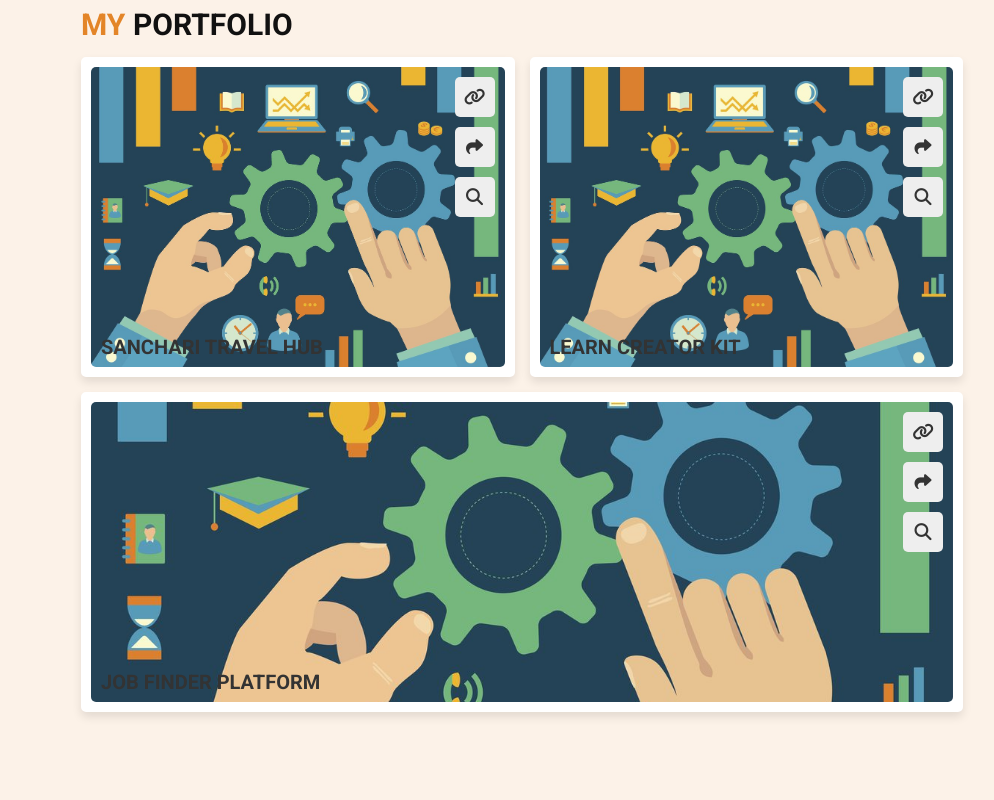
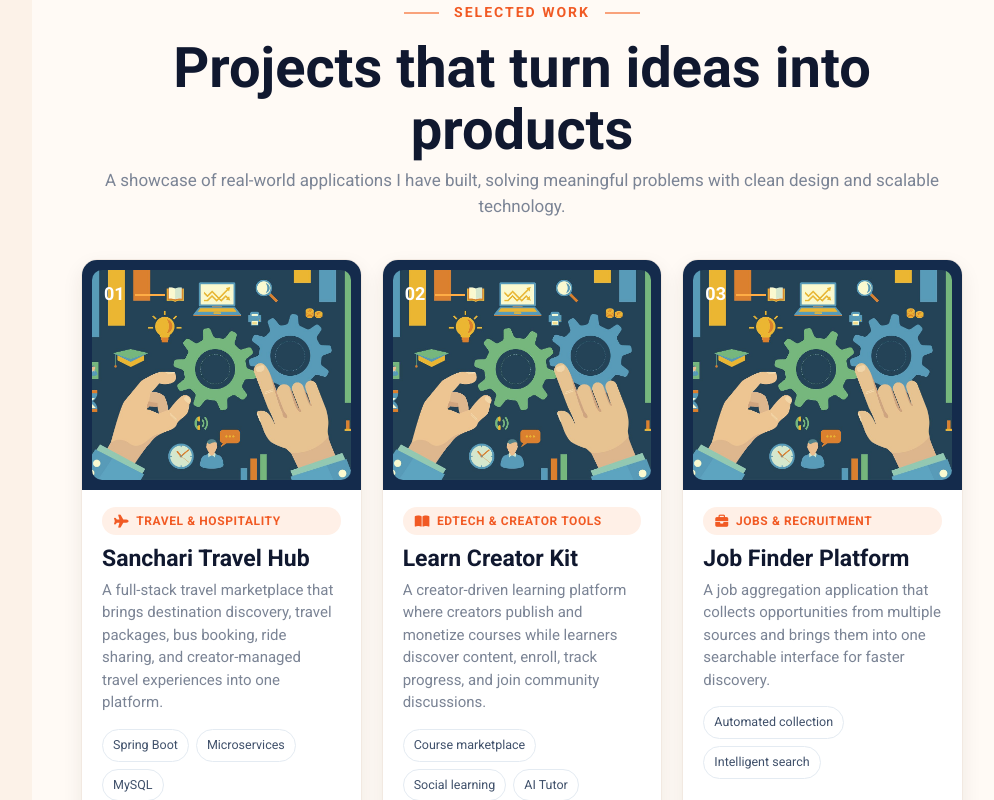
Before and after one commit to KotniJagadeesh20/Jagadeesh_Portifolio_React, a React (Vite) app: page / in a window 1280 px wide. Shown: the part 4740-5540 px from the top of the page, without its empty margins (268-1262 px from the left). Built offline with nearby package versions, Linux system fonts and the light colour scheme.

Commit message:
Project fixes

```diff
--- a/src/Components/My_Portifolio.jsx
+++ b/src/Components/My_Portifolio.jsx
@@ -1,4 +1,4 @@
-import React, { useEffect, useRef, useState } from 'react';
+import { useEffect, useRef } from 'react';
 import '../Css/My_portifolio.css';
 import Image1 from '../assets/Images/Image35.jpg';
 import Image2 from '../assets/Images/Image18.jpg';
@@ -46,26 +46,40 @@ const My_Portfolio = () => {
   }, []);
 
   const form = useRef();
-  const [activeProject, setActiveProject] = useState(null);
 
   const projects = [
     {
+      number: '01',
+      category: 'Travel & Hospitality',
+      icon: 'fas fa-plane',
       title: 'Sanchari Travel Hub',
       repoUrl: 'https://github.com/KotniJagadeesh20/sanchari-travel-platform.git',
+      imageAlt: 'Sanchari Travel Hub project preview',
+      tags: ['Spring Boot', 'Microservices', 'MySQL'],
       description:
-        'Sanchari Travel Hub is a full-stack travel marketplace built with a scalable Spring Boot microservices architecture, designed to deliver a seamless travel experience through a single platform. It brings together destination discovery, travel packages, bus booking, ride sharing, and creator-managed travel experiences while demonstrating modern backend engineering practices.',
+        'A full-stack travel marketplace that brings destination discovery, travel packages, bus booking, ride sharing, and creator-managed travel experiences into one platform.',
     },
     {
+      number: '02',
+      category: 'EdTech & Creator Tools',
+      icon: 'fas fa-book-open',
       title: 'Learn Creator Kit',
       repoUrl: 'https://github.com/KotniJagadeesh20/learner-creator-kit-baackend.git',
+      imageAlt: 'Learn Creator Kit project preview',
+      tags: ['Course marketplace', 'Social learning','AI Tutor'],
       description:
-        'Learn Creator Kit is a creator-driven learning platform that combines an online course marketplace with a collaborative social learning community. The platform enables creators to publish and monetize courses, while learners can discover educational content, enroll in courses, track learning progress, and actively engage in discussions through a community feed.',
+        'A creator-driven learning platform where creators publish and monetize courses while learners discover content, enroll, track progress, and join community discussions.',
     },
     {
+      number: '03',
+      category: 'Jobs & Recruitment',
+      icon: 'fas fa-briefcase',
       title: 'Job Finder Platform',
       repoUrl: 'https://github.com/KotniJagadeesh20/Job-Finder.git',
+      imageAlt: 'Job Finder Platform project preview',
+      tags: ['Automated collection', 'Intelligent search'],
       description:
-        'Job Finder Platform is a job aggregation application that helps job seekers discover opportunities from multiple sources through automated data collection and intelligent search capabilities. The platform simplifies the job search process by consolidating listings into a single interface, allowing users to efficiently explore relevant openings based on their preferences.',
+        'A job aggregation application that collects opportunities from multiple sources and brings them into one searchable interface for faster discovery.',
     },
   ];
 
@@ -179,7 +193,7 @@ const My_Portfolio = () => {
               Backend Development.
             </h3>
             <p>
-              Hi, I'm Kotni Jagadeesh, a Junior Software Engineer with a strong interest in backend
+              Hi, I&apos;m Kotni Jagadeesh, a Junior Software Engineer with a strong interest in backend
               engineering and distributed systems. I specialize in building scalable applications
               using Java, Spring Boot, REST APIs, MySQL, and Spring Security. I enjoy designing clean
               software architectures, developing secure backend services, and continuously learning
@@ -442,30 +456,33 @@ const My_Portfolio = () => {
 
       {/* Portfolio section */}
       <section className="portifolio" id="portfolio">
-        <h1 className="heading">
-          <span>My</span> Portfolio
-        </h1>
-        <div className="box-container">
+        <div className="portfolio-intro">
+          <p className="portfolio-kicker"><span></span> Selected work <span></span></p>
+          <h1>Projects that turn ideas into products</h1>
+          <p className="portfolio-subtitle">
+            A showcase of real-world applications I have built, solving meaningful problems with
+            clean design and scalable technology.
+          </p>
+        </div>
+        <div className="portfolio-grid">
           {projects.map((project) => (
-            <div className="box" key={project.title}>
-              <img src={Projectimg} alt={project.title} />
-              <h3>{project.title}</h3>
-              <div className="icons">
-                <a href={project.repoUrl} target="_blank" rel="noreferrer" className="fas fa-link"></a>
-                <a href="#" className="fas fa-share"></a>
-                <button
-                  type="button"
-                  className="fas fa-search"
-                  aria-label={`Show details for ${project.title}`}
-                  onClick={() =>
-                    setActiveProject((current) => (current === project.title ? null : project.title))
-                  }
-                ></button>
+            <article className="project-card" key={project.title}>
+              <div className="project-image-wrap">
+                <span className="project-number">{project.number}<i></i></span>
+                <img src={Projectimg} alt={project.imageAlt} />
               </div>
-              <div className={`project-description ${activeProject === project.title ? 'active' : ''}`}>
-                <p>{project.description}</p>
+              <div className="project-content">
+                <p className="project-category"><i className={project.icon}></i>{project.category}</p>
+                <h2>{project.title}</h2>
+                <p className="project-summary">{project.description}</p>
+                <div className="project-tags">
+                  {project.tags.map((tag) => <span key={tag}>{tag}</span>)}
+                </div>
+                <a className="project-link" href={project.repoUrl} target="_blank" rel="noreferrer">
+                  <i className="fab fa-github"></i> View on GitHub
+                </a>
               </div>
-            </div>
+            </article>
           ))}
         </div>
       </section>
--- a/src/Css/My_portifolio.css
+++ b/src/Css/My_portifolio.css
@@ -379,104 +379,152 @@ header .follow a:hover{
     padding: .5rem 0;
     color: #111;
 }
-.portifolio .box-container{
+.portifolio{
+    background: #fffaf5;
+}
+.portfolio-intro{
+    max-width: 95rem;
+    margin: 0 auto 4rem;
+    text-align: center;
+}
+.portfolio-kicker{
+    display: flex;
+    align-items: center;
+    justify-content: center;
+    gap: 1.5rem;
+    color: #f15a24;
+    font-size: 1.4rem;
+    font-weight: 700;
+    letter-spacing: .2rem;
+    text-transform: uppercase;
+}
+.portfolio-kicker span{
+    width: 3.5rem;
+    height: .2rem;
+    background: #f9a27b;
+}
+.portfolio-intro h1{
+    margin: 1.5rem 0 .7rem;
+    color: #10182f;
+    font-size: clamp(3.2rem, 5vw, 5.6rem);
+    line-height: 1.1;
+    text-transform: none;
+}
+.portfolio-subtitle{
+    color: #7b8495;
+    font-size: 1.7rem;
+    text-transform: none;
+}
+.portfolio-grid{
+    display: grid;
+    grid-template-columns: repeat(3, minmax(0, 1fr));
+    gap: 2rem;
+    max-width: 128rem;
+    margin: 0 auto;
+}
+.project-card{
+    display: flex;
+    flex-direction: column;
+    height: 100%;
+    overflow: hidden;
+    background: #fff;
+    border: .1rem solid #f2e9e1;
+    border-radius: 1.6rem;
+    box-shadow: 0 .8rem 2rem rgba(48, 35, 25, .08);
+}
+.project-image-wrap{
+    position: relative;
+    height: 23rem;
+    padding: 1rem;
+    background: #142b4c;
+}
+.project-image-wrap img{
+    width: 100%;
+    height: 100%;
+    display: block;
+    object-fit: cover;
+    border-radius: 1rem;
+}
+.project-number{
+    position: absolute;
+    top: 2rem;
+    left: 2.2rem;
+    z-index: 1;
+    color: #fff;
+    font-size: 1.8rem;
+    font-weight: 700;
+}
+.project-number i{
+    display: inline-block;
+    width: 3rem;
+    height: .2rem;
+    margin-left: 1rem;
+    vertical-align: middle;
+    background: #ffad45;
+}
+.project-content{
+    display: flex;
+    flex: 1;
+    flex-direction: column;
+    padding: 1.7rem 2rem 2rem;
+}
+.project-category{
+    display: inline-flex;
+    align-items: center;
+    gap: .7rem;
+    margin-bottom: 1rem;
+    padding: .5rem 1.2rem;
+    color: #f15a24;
+    background: #fff0e7;
+    border-radius: 5rem;
+    font-size: 1.2rem;
+    font-weight: 700;
+    letter-spacing: .06rem;
+    text-transform: uppercase;
+}
+.project-category i{ font-size: 1.3rem; }
+.project-content h2{
+    margin-bottom: .6rem;
+    color: #10182f;
+    font-size: 2.3rem;
+    line-height: 1.2;
+    text-transform: none;
+}
+.project-summary{
+    min-height: 7rem;
+    color: #7b8495;
+    font-size: 1.5rem;
+    line-height: 1.5;
+    text-transform: none;
+}
+.project-tags{
     display: flex;
     flex-wrap: wrap;
-    gap: 1.5rem;
+    gap: .7rem;
+    margin: 1.5rem 0;
 }
-.portifolio .box-container .box{
-    flex: 1 1 30rem;
-    height: 32rem;
-    min-height: 32rem;
-    position: relative;
-    overflow: hidden;
-    border: 1rem solid #fff;
-    box-shadow: 0 0.5rem 1rem rgba(0,0,0,.1);
-    background: #fff;
-    border-radius: 0.5rem;
+.project-tags span{
+    padding: .6rem 1rem;
+    color: #40516b;
+    border: .1rem solid #e4ebf2;
+    border-radius: 5rem;
+    font-size: 1.25rem;
+    text-transform: none;
 }
-.portifolio .box-container .box img{
-    height: 100%;
-    width: 100%;
-    object-fit: cover;
-    border-radius: .5rem;
-    position: relative;
-    z-index: 1;
+.project-link{
     display: block;
+    margin-top: auto;
+    padding: 1.1rem;
+    color: #fff;
+    background: #f15a24;
+    border-radius: .9rem;
+    font-size: 1.5rem;
+    font-weight: 700;
+    text-align: center;
+    text-transform: none;
 }
-.portifolio .box-container .box:hover img{
-    height: 100%;
-    width: 100%;
-}
-.portifolio .box-container .box h3{
-    position: absolute;
-    bottom: .5rem;
-    left: 1rem;
-    font-size: 2rem;
-    color: #333;
-    text-transform: uppercase;
-    z-index: 2;
-}
-.portifolio .box-container .box p{
-    position: absolute;
-    bottom: .5rem;
-    left: 1rem;
-    font-size: 1.5rem;
-    color: #333;
-    text-transform: uppercase;
-}
-.portifolio .box-container .box .icons{
-    position: absolute;
-    top: 1rem;
-    right: 1rem;
-    z-index: 2;
-}
-.portifolio .box-container .box .icons a,
-.portifolio .box-container .box .icons button{
-    display: block;
-    height: 4rem;
-    width: 4rem;
-    border-radius: .5rem;
-    background: #eee;
-    color: #333;
-    font-size: 1.7rem;
-    line-height: 4rem;
-    text-align: center;
-    margin-bottom: 1rem;
-    cursor: pointer;
-}
-.portifolio .box-container .box .icons a:hover,
-.portifolio .box-container .box .icons button:hover{
-    background-color: #e38528;
-    color: #fff;
-}
-.portifolio .box-container .box .project-description{
-    position: absolute;
-    left: 1rem;
-    right: 1rem;
-    bottom: -12rem;
-    background: rgba(255,255,255,0.95);
-    color: #333;
-    padding: 1rem;
-    border-radius: .5rem;
-    box-shadow: 0 0.5rem 1rem rgba(0,0,0,.1);
-    opacity: 0;
-    visibility: hidden;
-    transition: all .3s ease;
-    z-index: 3;
-}
-.portifolio .box-container .box .project-description.active{
-    opacity: 1;
-    visibility: visible;
-    bottom: 1rem;
-}
-.portifolio .box-container .box .project-description p{
-    position: static;
-    font-size: 1.3rem;
-    line-height: 1.6;
-    text-transform: none;
-    color: #444;
-}
+.project-link:hover{ background: #c94416; }
+.project-link i{ margin-right: .8rem; }
 .contact .icons-container{
     display: flex;
     gap: 1.5rem;
@@ -713,6 +761,9 @@ color: var(--main-color);
     .cursor-2{
         display: none;
     }
+    .portfolio-grid{
+        grid-template-columns: repeat(2, minmax(0, 1fr));
+    }
 }
 
 @media(max-width:450px){
@@ -722,5 +773,14 @@ color: var(--main-color);
     header{
         width:100%;
     }
+    .portfolio-grid{
+        grid-template-columns: 1fr;
+    }
+    .portfolio-intro h1{
+        font-size: 3.2rem;
+    }
+    .project-summary{
+        min-height: 0;
+    }
 
 }
```
